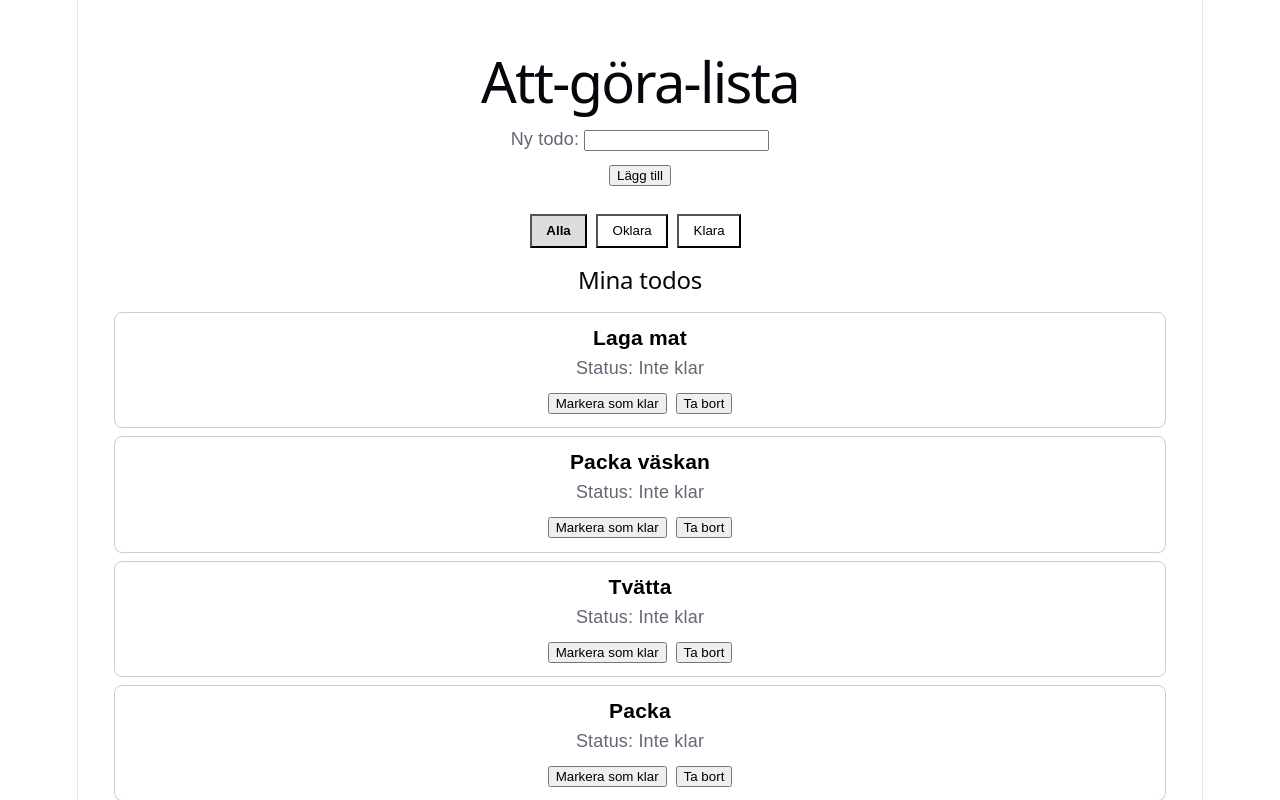
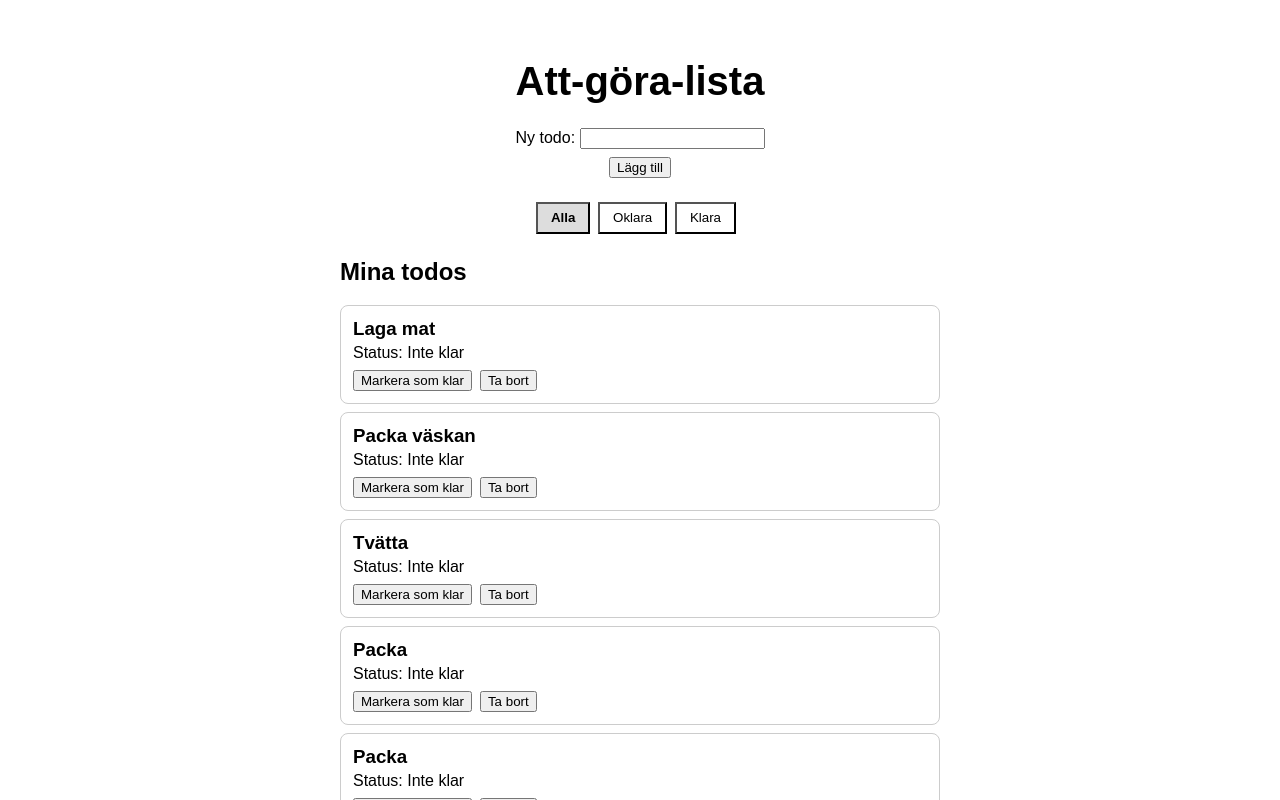
Before and after one commit to Peshro96/Labb-1---React.JS-Webbapplikation, a React (Vite) app: page / in a window 1280 px wide. Shown: the top 800 px of the page. Built offline with nearby package versions, Linux system fonts and the light colour scheme; data requests are answered from the project's data file.

Commit message:
improve layout and add focus styles

```diff
--- a/src/App.tsx
+++ b/src/App.tsx
@@ -75,14 +75,25 @@ export default function App() {
   });
 
   return (
-    <main style={{ padding: "2rem", fontFamily: "Arial, sans-serif" }}>
-      <header>
-        <h1>Att-göra-lista</h1>
+    <main
+      style={{
+        maxWidth: "600px",
+        margin: "0 auto",
+        padding: "2rem",
+        fontFamily: "Arial, sans-serif",
+      }}
+    >
+      <header style={{ textAlign: "center" }}>
+        <h1 style={{ fontSize: "2.5rem", marginBottom: "1.5rem" }}>
+          Att-göra-lista
+        </h1>
       </header>
 
-      <TodoForm onAddTodo={addTodo} />
-
-      <TodoFilter currentFilter={filter} onFilterChange={setFilter} />
+      {/* Centrerad kontroll-del (formulär + filter) */}
+      <div style={{ textAlign: "center", marginBottom: "1.5rem" }}>
+        <TodoForm onAddTodo={addTodo} />
+        <TodoFilter currentFilter={filter} onFilterChange={setFilter} />
+      </div>
 
       <h2>Mina todos</h2>
 
--- a/src/index.css
+++ b/src/index.css
@@ -1,111 +1,10 @@
-:root {
-  --text: #6b6375;
-  --text-h: #08060d;
-  --bg: #fff;
-  --border: #e5e4e7;
-  --code-bg: #f4f3ec;
-  --accent: #aa3bff;
-  --accent-bg: rgba(170, 59, 255, 0.1);
-  --accent-border: rgba(170, 59, 255, 0.5);
-  --social-bg: rgba(244, 243, 236, 0.5);
-  --shadow:
-    rgba(0, 0, 0, 0.1) 0 10px 15px -3px, rgba(0, 0, 0, 0.05) 0 4px 6px -2px;
-
-  --sans: system-ui, 'Segoe UI', Roboto, sans-serif;
-  --heading: system-ui, 'Segoe UI', Roboto, sans-serif;
-  --mono: ui-monospace, Consolas, monospace;
-
-  font: 18px/145% var(--sans);
-  letter-spacing: 0.18px;
-  color-scheme: light dark;
-  color: var(--text);
-  background: var(--bg);
-  font-synthesis: none;
-  text-rendering: optimizeLegibility;
-  -webkit-font-smoothing: antialiased;
-  -moz-osx-font-smoothing: grayscale;
-
-  @media (max-width: 1024px) {
-    font-size: 16px;
-  }
-}
-
-@media (prefers-color-scheme: dark) {
-  :root {
-    --text: #9ca3af;
-    --text-h: #f3f4f6;
-    --bg: #16171d;
-    --border: #2e303a;
-    --code-bg: #1f2028;
-    --accent: #c084fc;
-    --accent-bg: rgba(192, 132, 252, 0.15);
-    --accent-border: rgba(192, 132, 252, 0.5);
-    --social-bg: rgba(47, 48, 58, 0.5);
-    --shadow:
-      rgba(0, 0, 0, 0.4) 0 10px 15px -3px, rgba(0, 0, 0, 0.25) 0 4px 6px -2px;
-  }
-
-  #social .button-icon {
-    filter: invert(1) brightness(2);
-  }
-}
-
-#root {
-  width: 1126px;
-  max-width: 100%;
-  margin: 0 auto;
-  text-align: center;
-  border-inline: 1px solid var(--border);
-  min-height: 100svh;
-  display: flex;
-  flex-direction: column;
-  box-sizing: border-box;
-}
-
 body {
   margin: 0;
 }
 
-h1,
-h2 {
-  font-family: var(--heading);
-  font-weight: 500;
-  color: var(--text-h);
+/* Tydliga fokus-stilar för tangentbordsnavigering (tillgänglighet) */
+button:focus-visible,
+input:focus-visible {
+  outline: 3px solid #ff6b00;
+  outline-offset: 2px;
 }
-
-h1 {
-  font-size: 56px;
-  letter-spacing: -1.68px;
-  margin: 32px 0;
-  @media (max-width: 1024px) {
-    font-size: 36px;
-    margin: 20px 0;
-  }
-}
-h2 {
-  font-size: 24px;
-  line-height: 118%;
-  letter-spacing: -0.24px;
-  margin: 0 0 8px;
-  @media (max-width: 1024px) {
-    font-size: 20px;
-  }
-}
-p {
-  margin: 0;
-}
-
-code,
-.counter {
-  font-family: var(--mono);
-  display: inline-flex;
-  border-radius: 4px;
-  color: var(--text-h);
-}
-
-code {
-  font-size: 15px;
-  line-height: 135%;
-  padding: 4px 8px;
-  background: var(--code-bg);
-}
```
